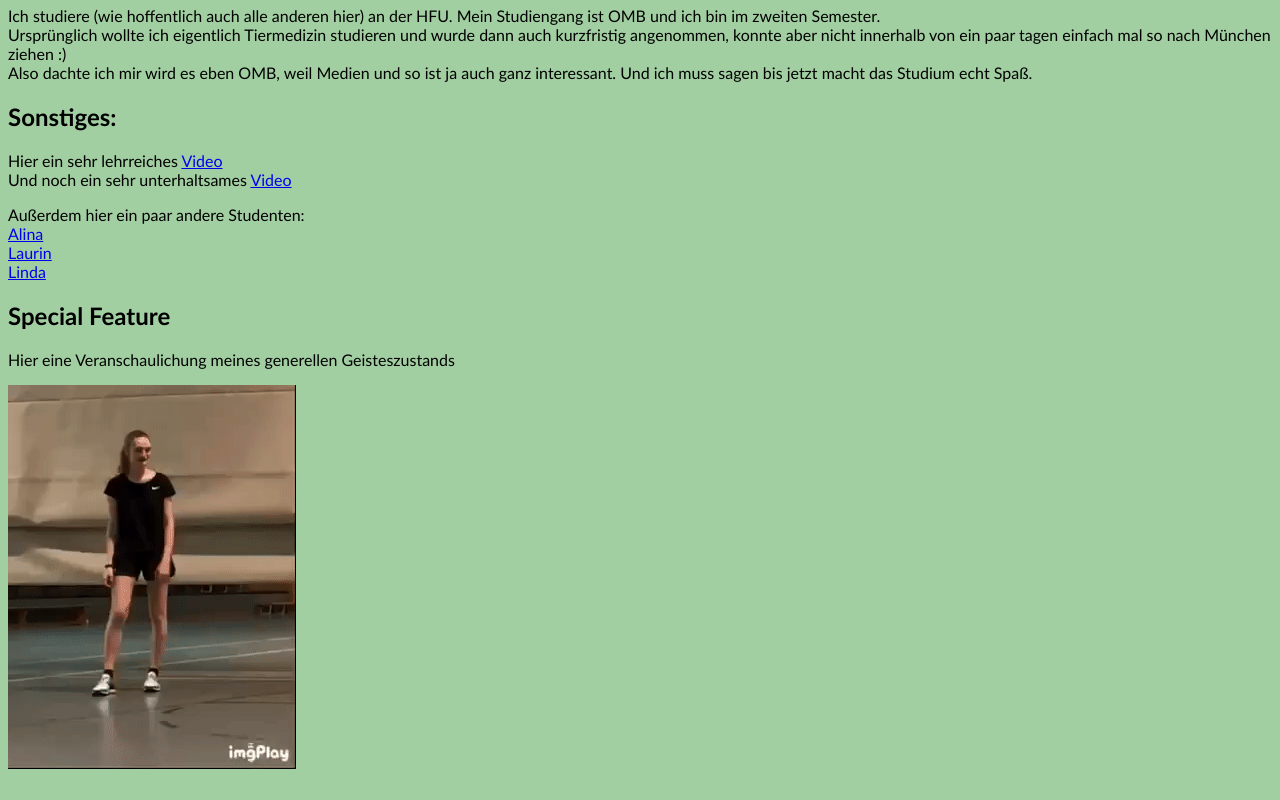
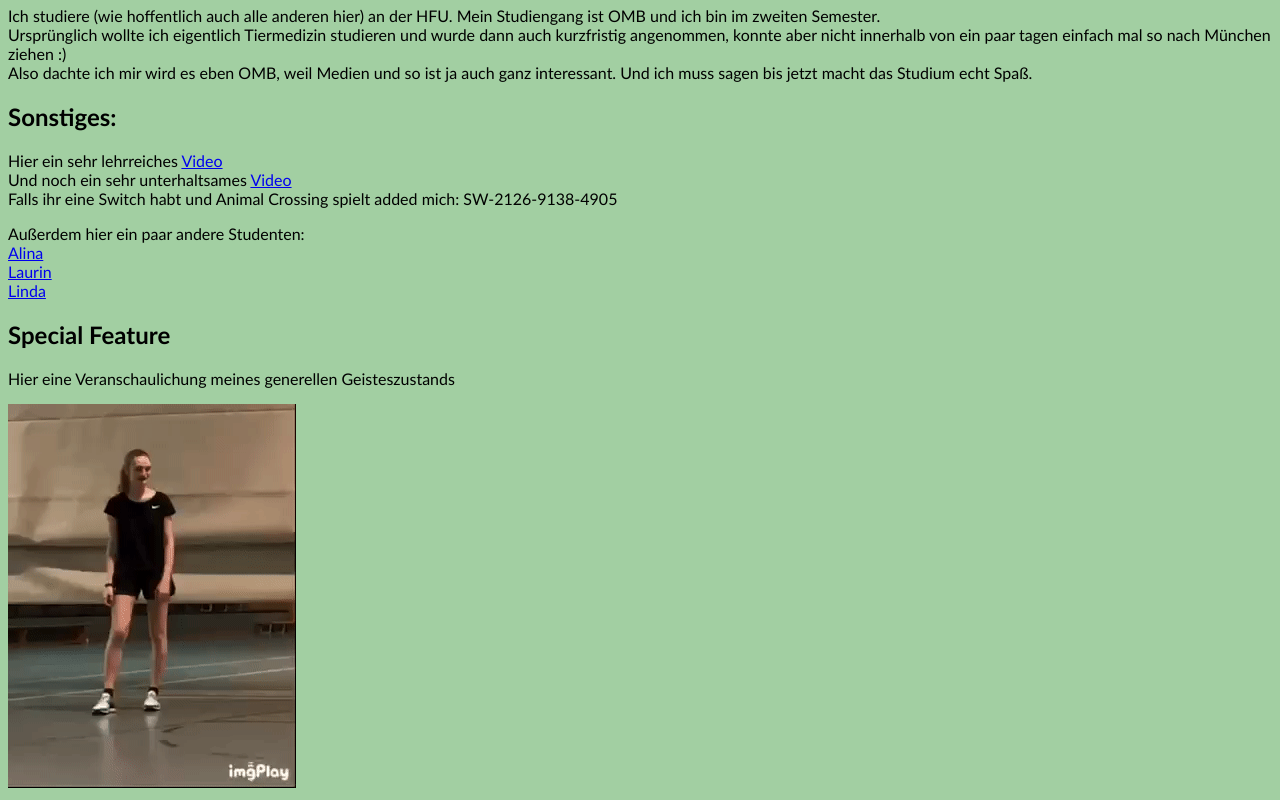
Before and after one commit to SorayaFe/GIS-SoSe-2020, a plain HTML site: page Aufgabe01/index.html in a window 1280 px wide. Shown: the part 754-1554 px from the top of the page. Drawn offline with Linux system fonts and the light colour scheme.

Commit message:
Aufgabe01 update

```diff
--- a/Aufgabe01/index.html
+++ b/Aufgabe01/index.html
@@ -47,7 +47,8 @@
     <p style="font-family:'Gill Sans', 'Gill Sans MT', Calibri, 'Trebuchet MS', sans-serif">
         Hier ein sehr lehrreiches <a href="https://www.youtube.com/watch?v=RqPqOTFh-Sc" target="_blank">Video</a> <br>
         Und noch ein sehr unterhaltsames <a href="https://www.youtube.com/watch?v=ed70uy01x1M" target="_blank">Video</a> <br>
-        </p>
+        Falls ihr eine Switch habt und Animal Crossing spielt added mich: SW-2126-9138-4905
+    </p>
         <p style="font-family:'Gill Sans', 'Gill Sans MT', Calibri, 'Trebuchet MS', sans-serif">
         Außerdem hier ein paar andere Studenten: <br>
         <a href="https://alinakle.github.io/GIS2020/Aufgabe01/" target="_blank">Alina</a> <br>
```
